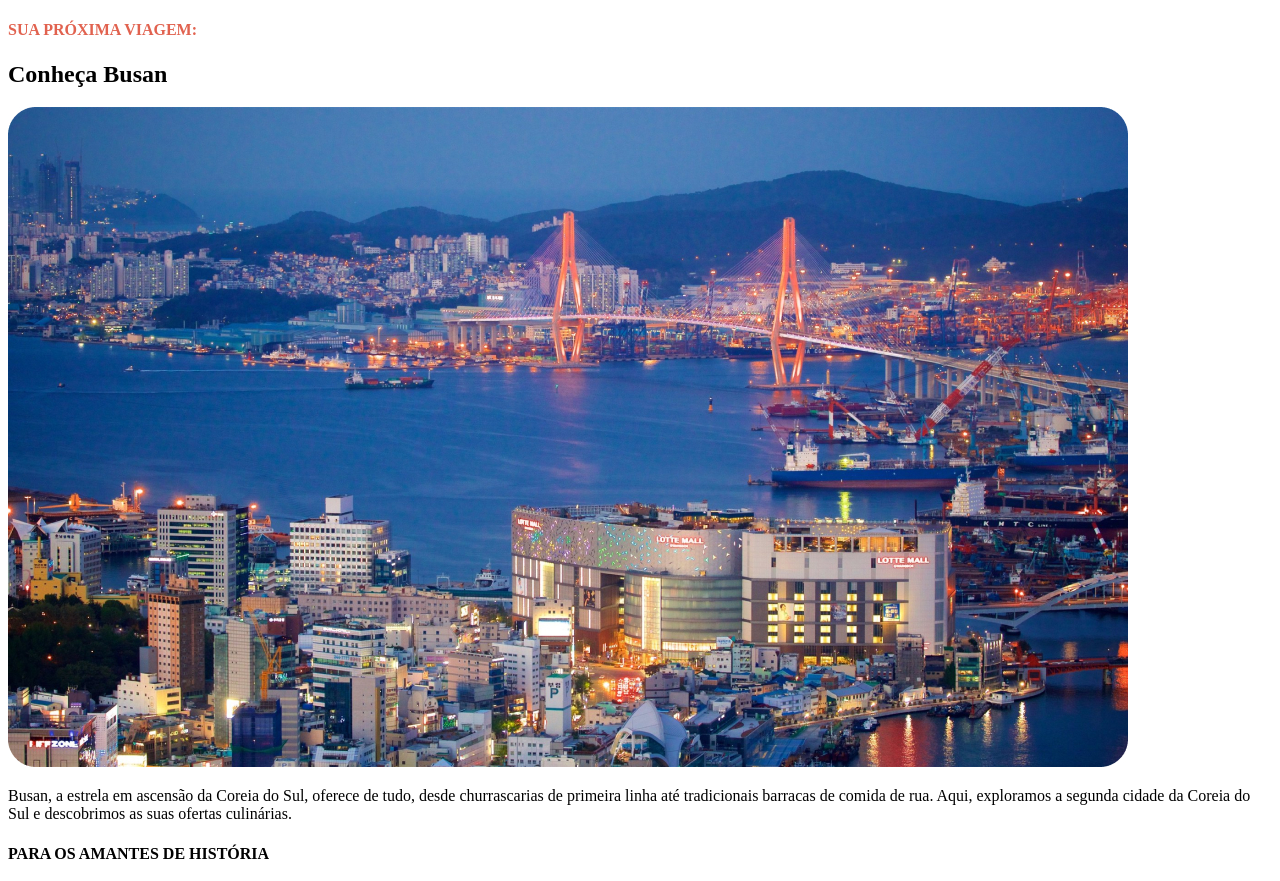
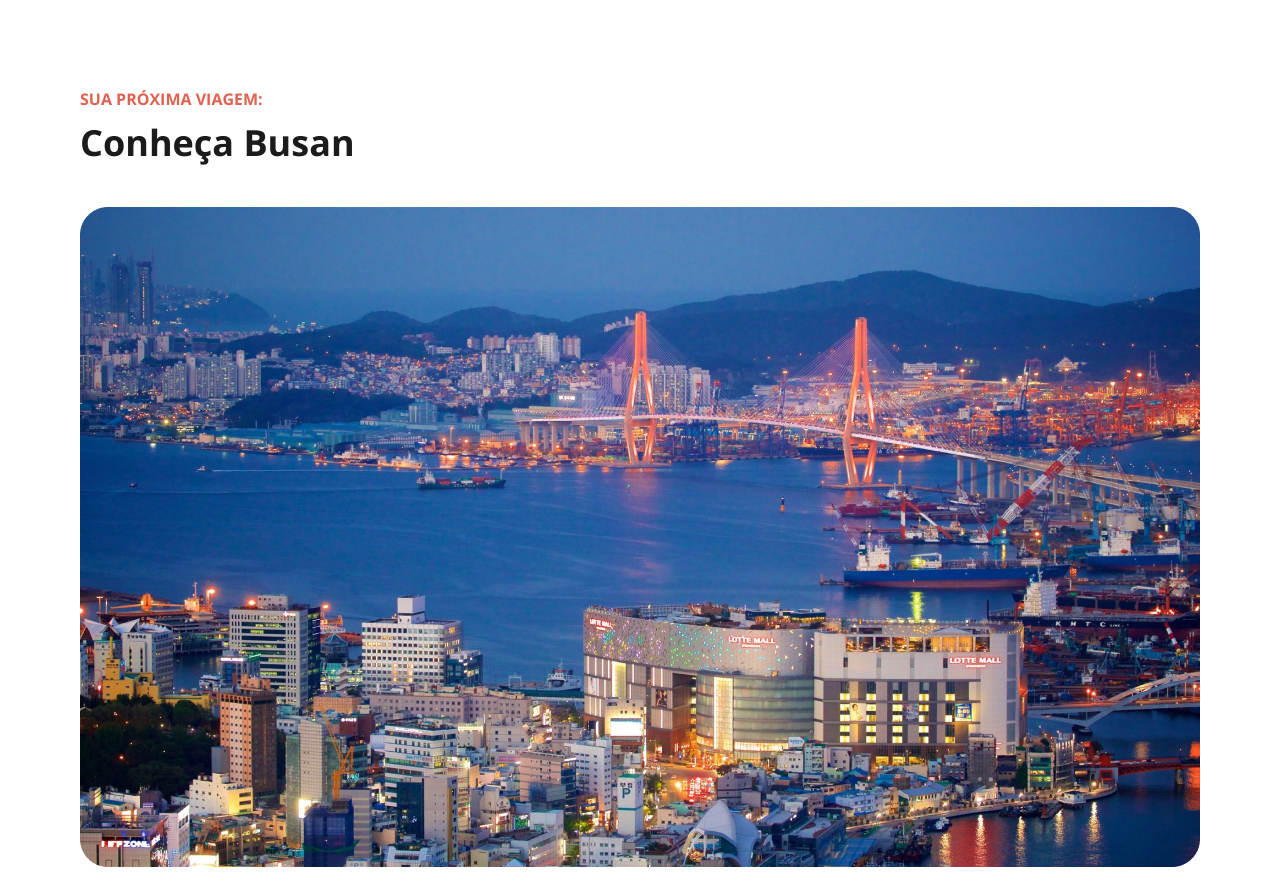
Before and after one commit to igormordaski7/Desafio_pratico---Local_Turistico, a plain HTML site: page index.html in a window 1280 px wide. Shown: the top 881 px of the page. Drawn offline with nearby package versions, Linux system fonts and the light colour scheme.

Commit message:
Comitando a primeira parte do CSS

```diff
--- a/index.html
+++ b/index.html
@@ -3,15 +3,21 @@
 <head>
     <meta charset="UTF-8">
     <meta name="viewport" content="width=device-width, initial-scale=1.0">
+
+    <link rel="preconnect" href="https://fonts.googleapis.com">
+    <link rel="preconnect" href="https://fonts.gstatic.com" crossorigin>
+
     <title>Local - Turístico</title>
 
     <link rel="stylesheet" href="style.css">
+    <link href="https://fonts.googleapis.com/css2?family=Open+Sans:ital,wght@0,300..800;1,300..800&display=swap" rel="stylesheet">
 </head>
 <body>
+    <div id="container">
     <main>
     <section class="title-page">
         <div class="headline">
-            <h4>SUA PRÓXIMA VIAGEM:</h4>
+            <p>SUA PRÓXIMA VIAGEM:</p>
         </div>
 
         <div class="title">
@@ -84,5 +90,6 @@
     <p>As melhores coisas para fazer em Busan mostram a reputação da cidade como um importante porto marítimo na Ásia. Frequentemente vista como a essência da Coreia do Sul,
         você experimentará uma atmosfera única em termos de diversidade étnica e cultural, já que a cidade recebe um público cosmopolita o ano todo. </p>
 </footer>
+</div>
 </body>
 </html>
--- a/style.css
+++ b/style.css
@@ -1,4 +1,41 @@
-.headline {
+*{
+    margin: 0;
+    padding: 0;
+}
+
+#container{
+    box-sizing: border-box;
+    width: 1120px;
+    height: 3054px;
+    margin: 88px 80px;
+    font-family: "Open Sans", serif;
+}
+
+.headline p{
+    height: 22px;
+    margin-bottom: 8px;
+    font-size: 16px;
     color: #E1624F;
     font-weight: bold;
 }
+
+h1{
+    color: #1B1B1B;
+    margin-bottom: 40px;
+    height: 49px;
+    font-size: 36px;
+    font-weight: bold;
+}
+
+.descrition img{
+    margin-bottom: 24px;
+}
+
+.descrition p{
+    font-size: 16px;
+    text-align: center;
+    height: 37px;
+    font-style: italic;
+    color: #333333;
+    margin-bottom: 40px;
+}
```
